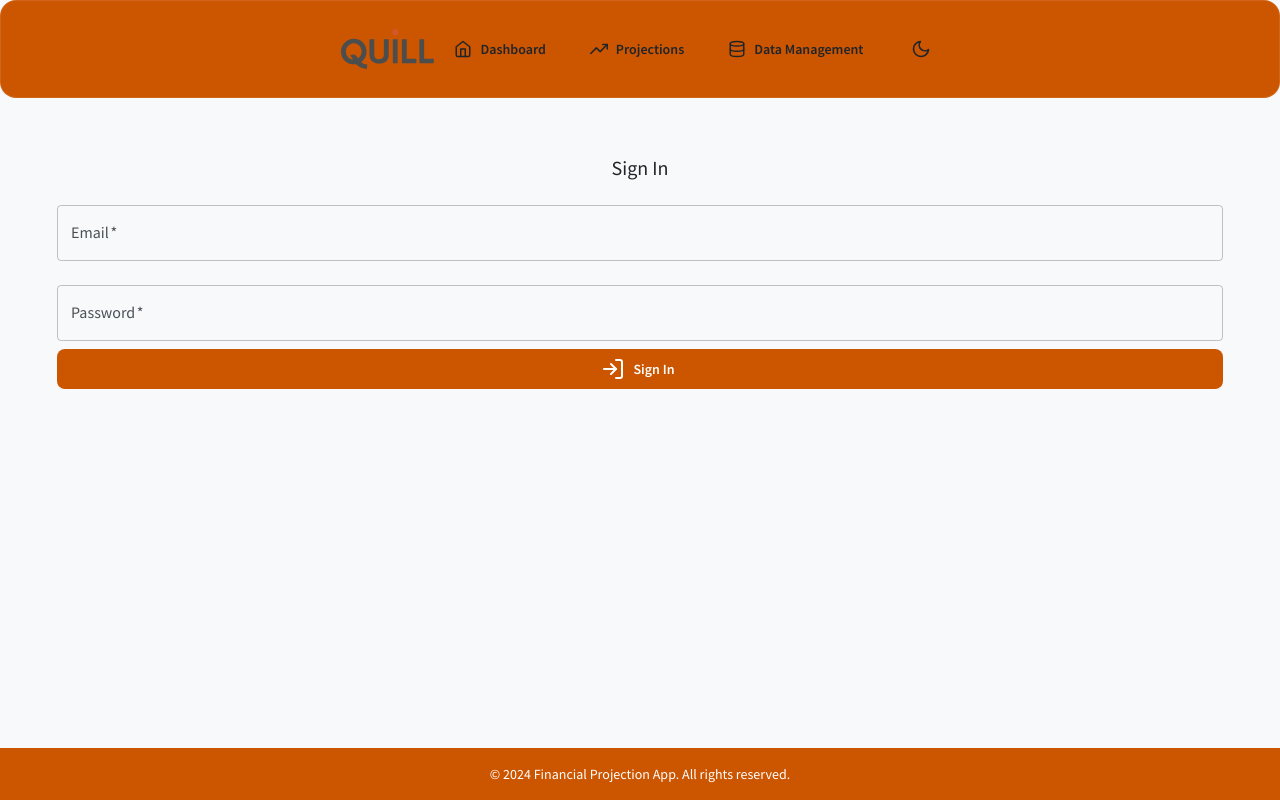
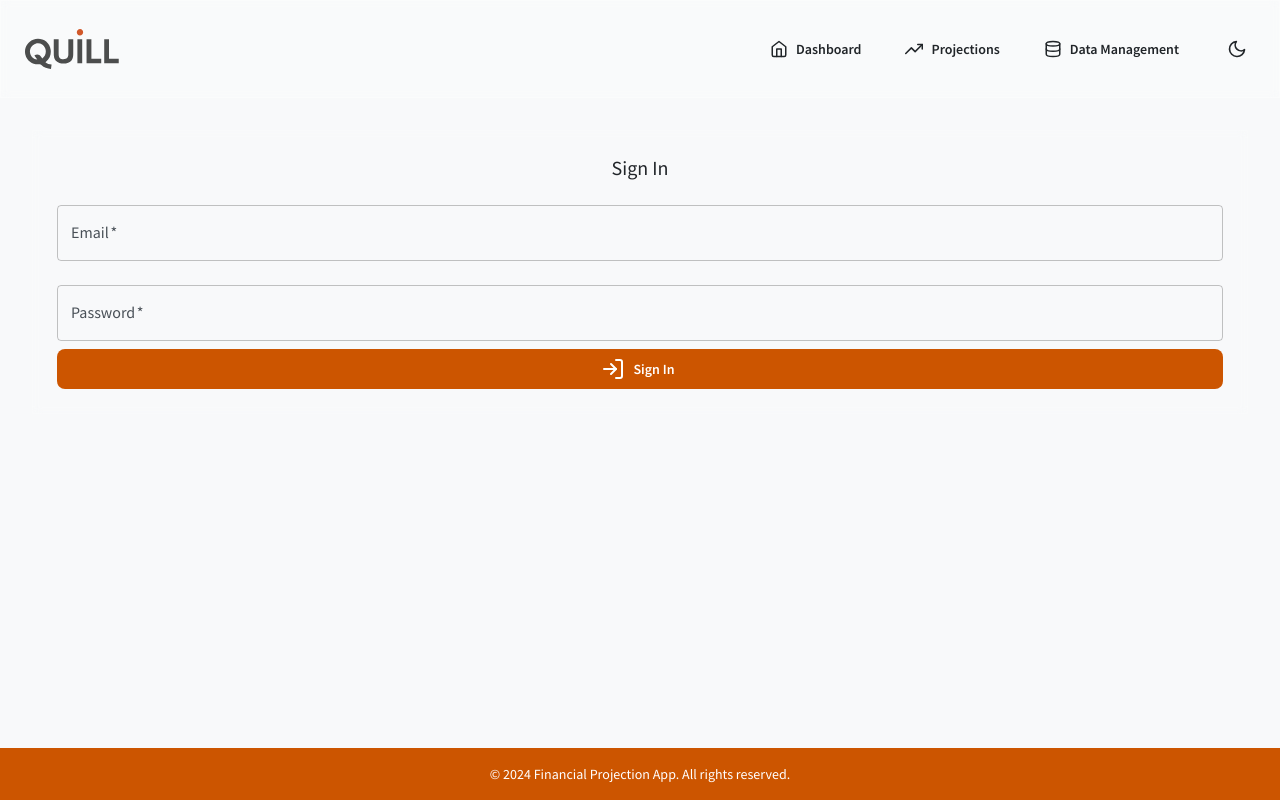
Before and after one commit to DrewDeMo/tcl-quill, a React (Vite) app: page /signin in a window 1280 px wide. Built offline with nearby package versions, Linux system fonts and the light colour scheme; no server answers.

Commit message:
Header updates.

```diff
--- a/src/App.css
+++ b/src/App.css
@@ -75,92 +75,21 @@ html, body, #root, .App {
   flex-grow: 1;
 }
 
-.header {
-  display: flex;
-  justify-content: space-between;
-  align-items: center;
-  padding: 16px 32px;
-  background-color: var(--primary-color);
-  transition: padding 0.3s ease, background-color 0.3s ease;
-  position: sticky;
-  top: 0;
-  width:100%;
-  z-index: 1000;
-  box-shadow: none; /* Remove any box-shadow */
-  border-radius: 0px;
-}
-
-.header.scrolled {
-  padding: 8px 16px;
-background: rgba(255, 255, 255, 0.2);
-border-radius: 16px;
-box-shadow: 0 4px 30px rgba(0, 0, 0, 0.1);
-backdrop-filter: blur(5px);
--webkit-backdrop-filter: blur(5px);
-border: 1px solid rgba(255, 255, 255, 0.3);
-}
-
-.header .project-links {
-  display: flex;
-  align-items: center;
-}
-
-.header .project-links a {
-  margin: 0 16px;
-  text-decoration: none;
-  color: var(--secondary-color);
-  font-weight: 500;
-}
-
-.header .project-links a:hover {
-  text-decoration: underline;
-}
-
-.header .project-title {
-  flex-grow: 1;
-  text-align: left;
-  color: var(--secondary-color);
-  font-weight: 700;
-}
-
-.header .project-icons {
-  display: flex;
-  align-items: center;
-}
-
-.header .project-icons .MuiIconButton-root {
-  margin-left: 8px;
-  color: var(--secondary-color);
-}
-
-.header .project-icons .MuiAvatar-root {
-  width: 32px;
-  height: 32px;
-}
-
-.header button, .header .MuiIconButton-root {
-  transition: transform 0.2s ease-in-out;
-}
-
-.header button:hover, .header .MuiIconButton-root:hover {
-  transform: scale(1.1);
-}
+/* Remove conflicting header styles */
 
 body[data-theme='dark'] {
   background-color: var(--background-dark);
   color: var(--text-light);
 }
 
-
 /* Additional Global Styles */
 .MuiTypography-h4, .MuiTypography-h5, .MuiTypography-h6 {
   font-weight: 600;
 }
 
-
 /* Override Material-UI specific classes */
-.css-12niy62{
-  color:black;
+.css-12niy62 {
+  color: black;
 }
 
 body[data-theme=light] .MuiPaper-root  {
@@ -168,11 +97,11 @@ body[data-theme=light] .MuiPaper-root  {
 }
 
 @media (min-width: 1024px) {
-  .css-s43fis{
+  .css-s43fis {
     width: 100%;
   }
 }
 
-.MuiBox-root{
+.MuiBox-root {
   color: #383838;
 }
--- a/src/components/Header.jsx
+++ b/src/components/Header.jsx
@@ -41,12 +41,15 @@ const Header = ({ darkMode, toggleDarkMode }) => {
   return (
     <AppBar
       position="sticky"
-      className={`header ${scrolled ? 'scrolled' : ''}`}
       sx={{
         transition: 'all 0.3s ease-in-out',
         py: scrolled ? 1 : 2,
-        bgcolor: darkMode ? 'primary.dark' : 'primary.main',
-        boxShadow: scrolled ? 1 : 0,
+        background: 'rgba(255, 255, 255, 0.2)',
+        backdropFilter: 'blur(5px)',
+        WebkitBackdropFilter: 'blur(5px)',
+        boxShadow: '0 4px 30px rgba(0, 0, 0, 0.1)',
+        border: '1px solid rgba(255, 255, 255, 0.3)',
+        borderRadius: 0,
       }}
     >
       <Toolbar sx={{ display: 'flex', justifyContent: 'space-between' }}>
```
